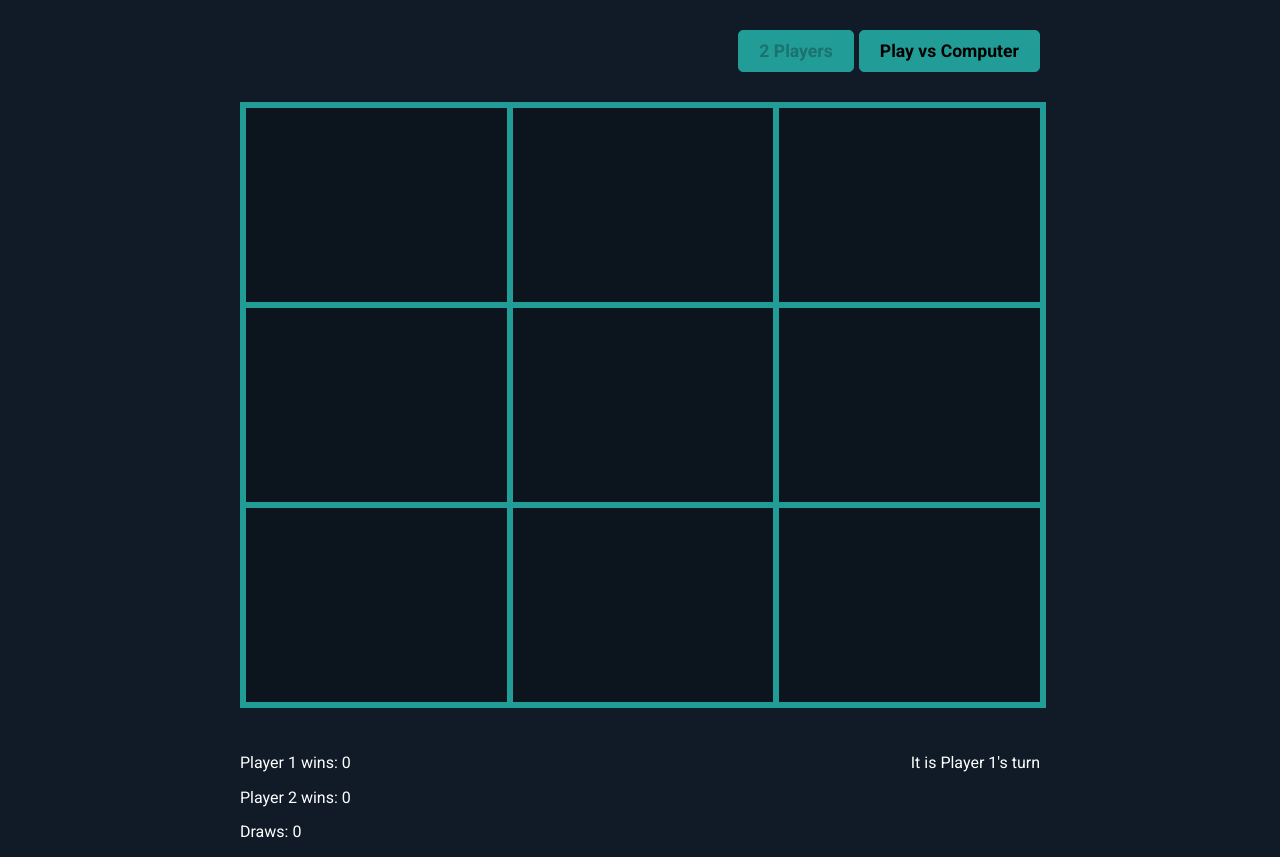
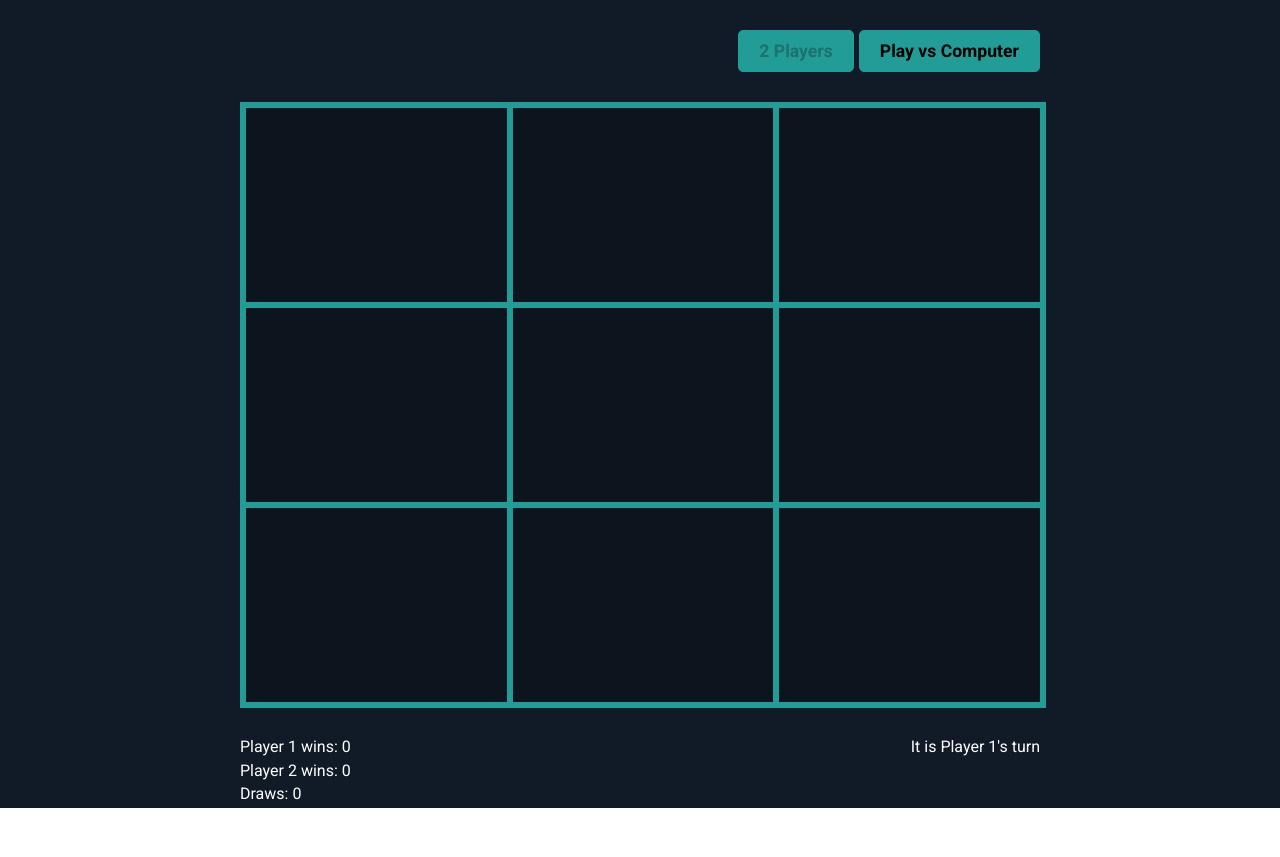
Before and after one commit to waterlooblue/tic-tac-toe, an Angular app: page / in a window 1280 px wide. After the commit the page ends 808 px from the top, so only its background shows below. Built offline with nearby package versions, Linux system fonts and the light colour scheme.

Commit message:
Reduce margin on paragraphs

```diff
--- a/src/styles.scss
+++ b/src/styles.scss
@@ -18,6 +18,11 @@ button {
   }
 }
 
+p {
+  margin-top: 0;
+  margin-bottom: 5px;
+}
+
 .reset {
   border-color: white;
   background-color: white;
```
